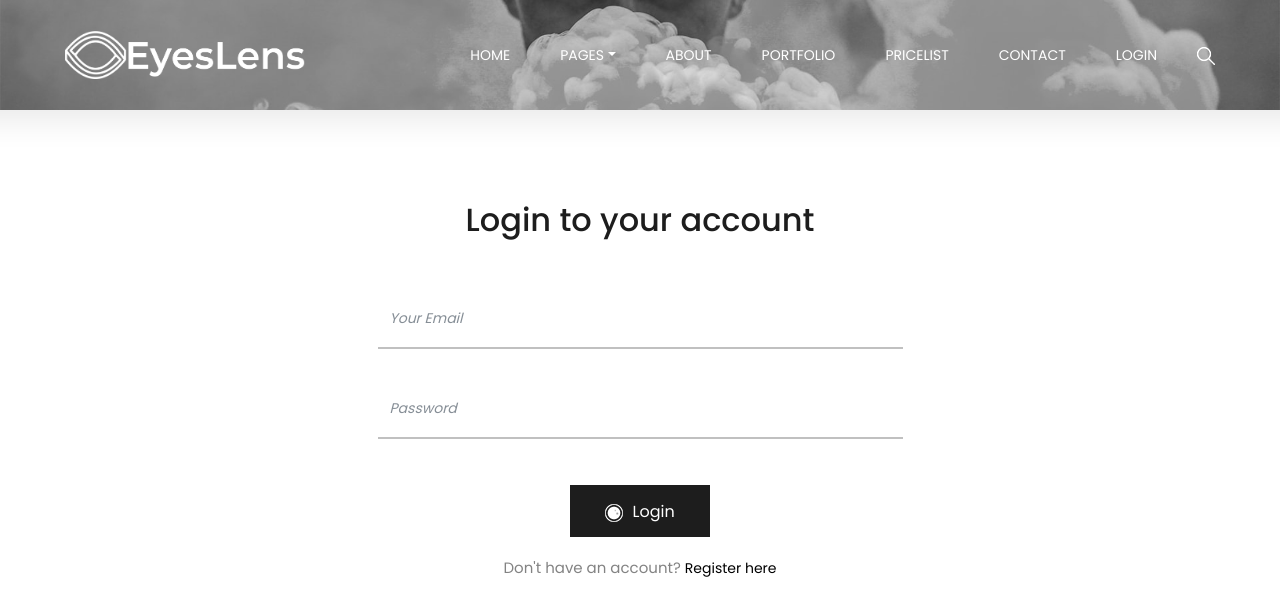
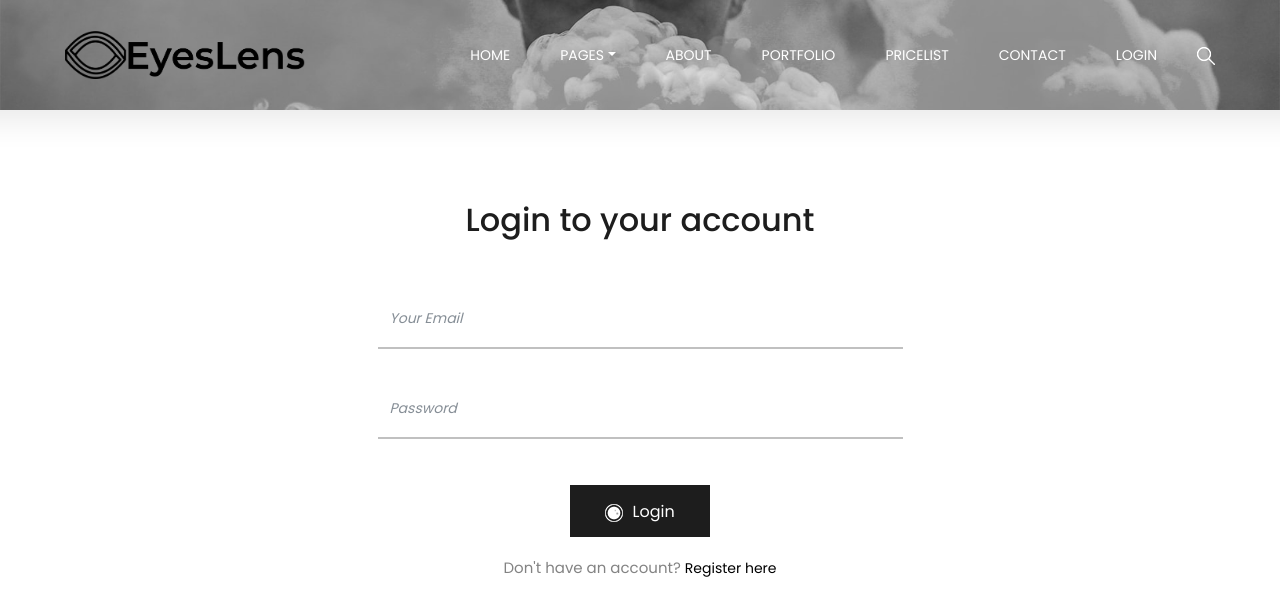
Before and after one commit to foosaan/Kelompok6_PDW, a plain HTML site: page login.html in a window 1280 px wide. Drawn offline with Linux system fonts and the light colour scheme.

Commit message:
Update login.html

```diff
--- a/login.html
+++ b/login.html
@@ -67,7 +67,7 @@
                 <div class="col-12 h-100">
                     <div class="main-menu h-100">
                         <nav class="navbar h-100 navbar-expand-lg">
-                            <a class="navbar-brand" href="index.html"><img src="image/bg-img/logoputih.png" width="240px" alt="Logo"></a>
+                            <a class="navbar-brand" href="index.html"><img src="../image/bg-img/Group 1.png" width="240px" alt="Logo"></a>
                             <button class="navbar-toggler" type="button" data-toggle="collapse" data-target="#studioMenu" aria-controls="studioMenu" aria-expanded="false" aria-label="Toggle navigation"><i class="fa fa-bars"></i> Menu</button>
                             <div class="collapse navbar-collapse" id="studioMenu">
                                 <ul class="navbar-nav ml-auto">
```
